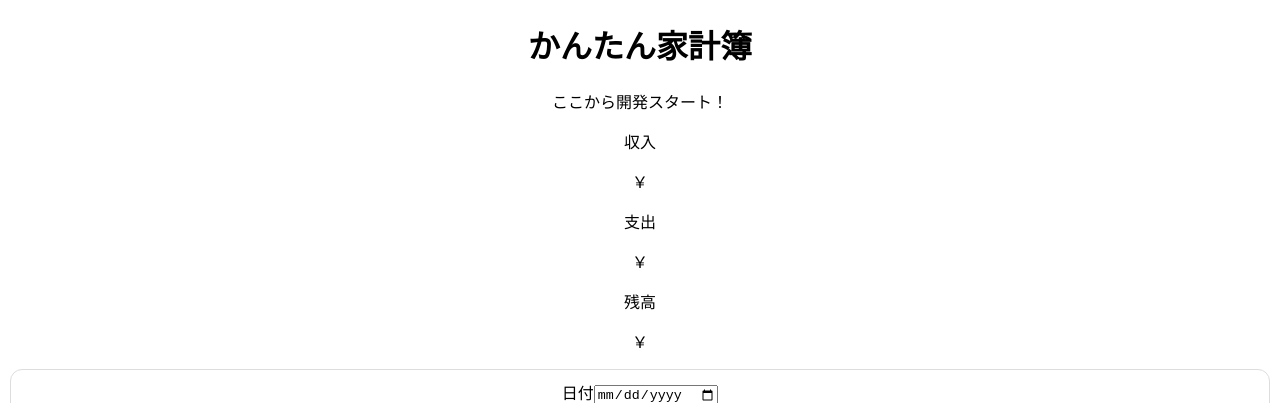
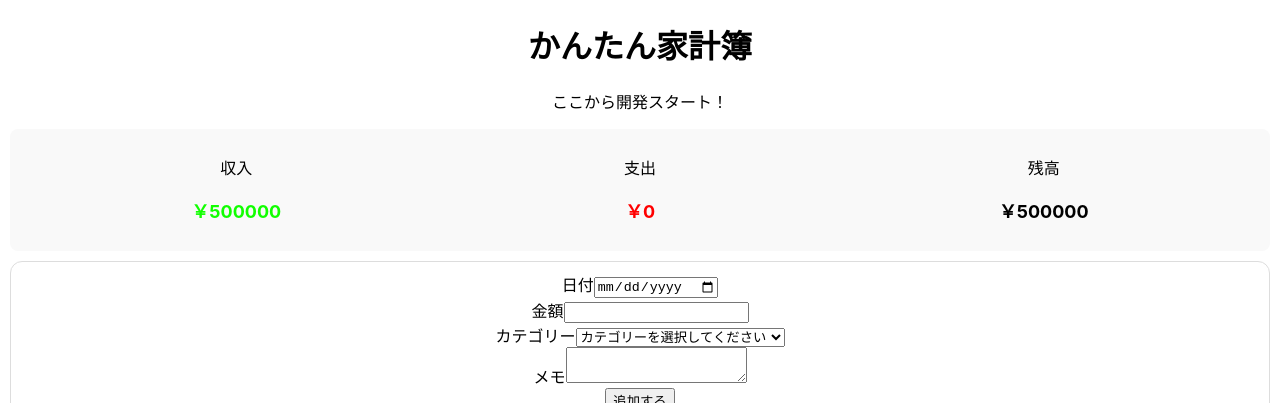
Before and after one commit to SakumaTakuya/household-budget, a React (Create React App) app: page / in a window 1280 px wide. Shown: the top 403 px of the page. Built offline with nearby package versions, Linux system fonts and the light colour scheme; no server answers; the database is empty.

Commit message:
BudgetFormコンポーネントで金額を数値に変換する処理を追加し、SummaryコンポーネントにFirebaseからの支出合計を取得する機能を実装

```diff
--- a/src/components/BudgetForm.jsx
+++ b/src/components/BudgetForm.jsx
@@ -24,7 +24,10 @@ const BudgetForm = () => {
       (budget.memo) === ""
     ) { alert("入力してください"); return }
     try {
-      await addDoc(collection(db, "budget"), budget);
+      await addDoc(collection(db, "budget"), {
+        ...budget,
+        money: Number(budget.money),
+      });
       alert("追加完了しました");
       setBudget({
         date: "",
--- a/src/components/Summary.css
+++ b/src/components/Summary.css
@@ -0,0 +1,27 @@
+.summary-all {
+  display: flex;            /* 横並び */
+  justify-content: space-around; /* 均等配置（間隔を空ける） */
+  align-items: center;      /* 縦位置を中央揃え */
+  margin: 10px;
+  padding: 10px;
+  background: #f9f9f9;      /* 背景色（任意） */
+  border-radius: 8px;       /* 角を丸く（任意） */
+}
+
+.income {
+  color: rgb(17, 255, 0);
+  font-weight: bold;
+  font-size: large;
+}
+
+.expense {
+  color: red;
+  font-weight: bold;
+  font-size: large;
+}
+
+.balance {
+  color: rgb(0, 0, 0);
+  font-weight: bold;
+  font-size: large;
+}
--- a/src/components/Summary.jsx
+++ b/src/components/Summary.jsx
@@ -1,19 +1,43 @@
-import React from 'react'
+import { collection, onSnapshot } from "firebase/firestore";
+import { useEffect, useState } from 'react'
+import { db } from "../Firebase";
+import './Summary.css';
 
 const Summary = () => {
+  const [totals, setTotals] = useState(0);
+  const income = 500000
+
+  useEffect(() => {
+    const getTotalMoney = () => {
+      const unsubscribe = onSnapshot(collection(db, "budget"), (snapshot) => {
+        const data = snapshot.docs.map(doc => doc.data());
+        const computed = data.reduce((acc, budget) => {
+          const money = budget.money;
+          acc = acc + money;
+          return acc;
+        }, 0);
+        setTotals(computed);
+      });
+      return () => unsubscribe();
+    };
+    getTotalMoney()
+  }, [])
+  const balance = income - totals;
+
+
   return (
     <div className="summary-all">
       <span>
         <p>収入</p>
-        <p className="income">￥</p>
+        <p className="income">￥{income}</p>
       </span>
       <span>
         <p>支出</p>
-        <p className="expense">￥</p>
+        <p className="expense">￥{totals}</p>
       </span>
       <span>
         <p>残高</p>
-        <p className="balance">￥</p>
+        <p className="balance">￥{balance}</p>
       </span>
     </div>
   )
```
